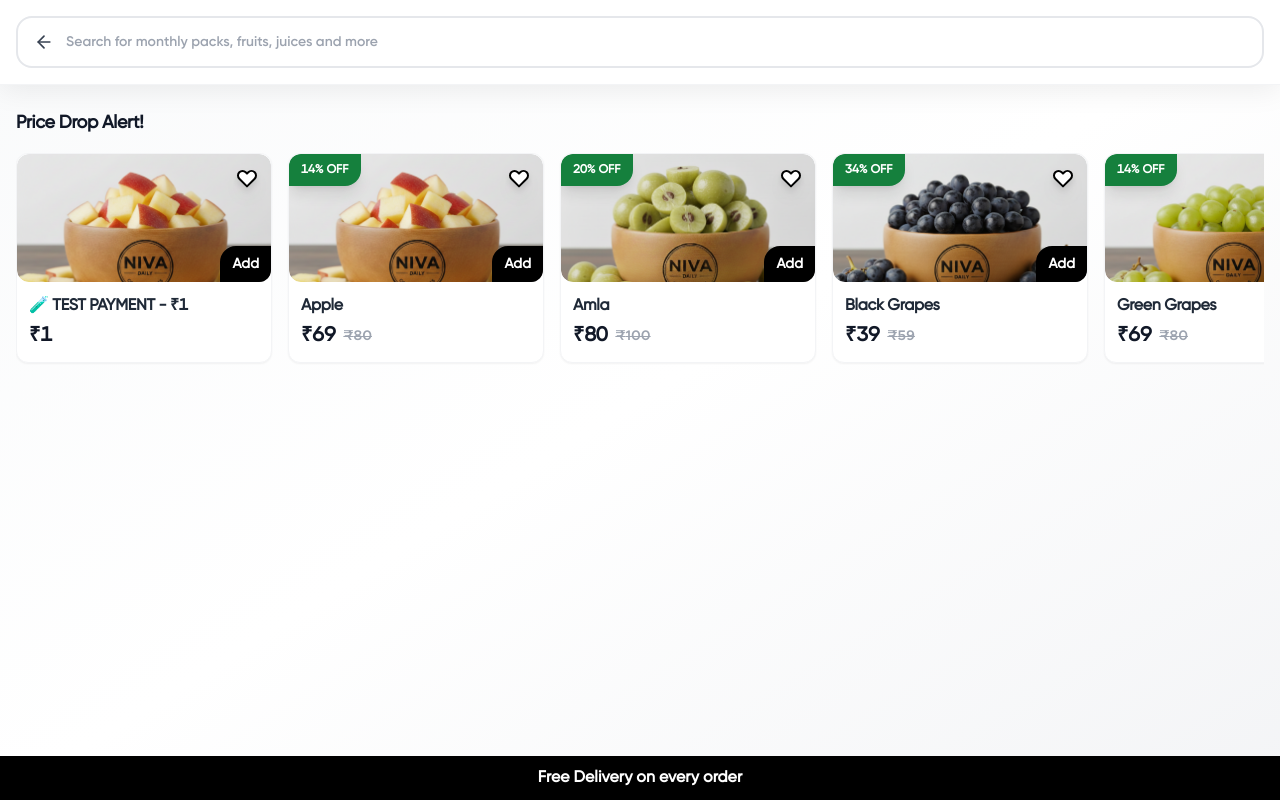
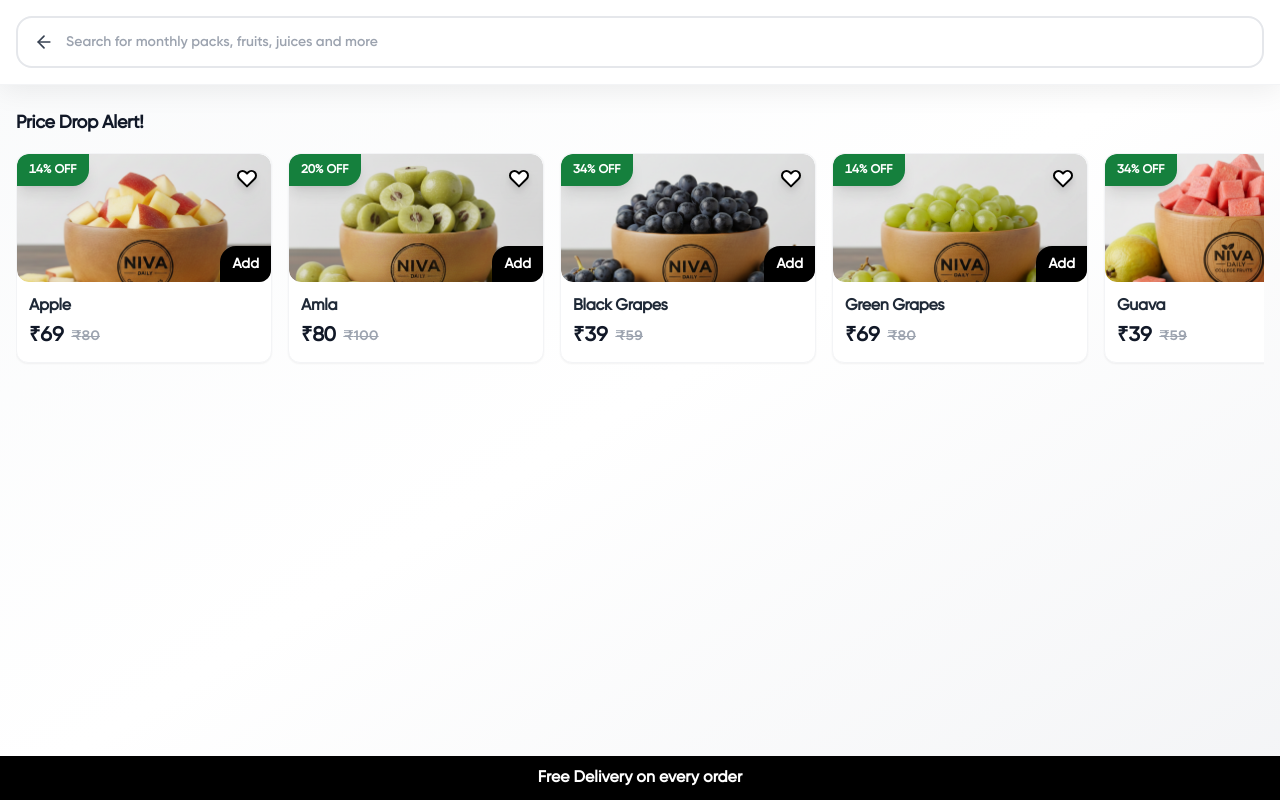
Before and after one commit to yaswanthkumarrayi/NIVA-Frontend, a React (Create React App) app: page /customer/search in a window 1280 px wide. Built offline with nearby package versions, Linux system fonts and the light colour scheme; the HTML template or start-up script is replaced by a standard one.

Commit message:
final for production

```diff
--- a/src/data/productsData.js
+++ b/src/data/productsData.js
@@ -1,16 +1,5 @@
 // Centralized product data - single source of truth
 export const fruits = [
-  {
-    id: 999,
-    name: '🧪 TEST PAYMENT - ₹1',
-    description: '⚡ LIVE MODE TEST - Use this to test Razorpay payment gateway',
-    price: 1,
-    originalPrice: 1,
-    image: '/fruits/apple.png',
-    category: 'Fresh Fruits',
-    type: 'fruit',
-    vitamin: 'Test'
-  },
   {
     id: 1,
     name: 'Apple',
--- a/src/pages/CartPage.js
+++ b/src/pages/CartPage.js
@@ -462,6 +462,18 @@ function CartPage() {
                   navigate('/customer/login');
                   return;
                 }
+                // Check if cart has only fruits and validate minimum 2 fruits requirement
+                const fruitItems = cartItems.filter(item => item.type === 'fruit');
+                const nonFruitItems = cartItems.filter(item => item.type !== 'fruit');
+
+                if (fruitItems.length > 0 && nonFruitItems.length === 0) {
+                  // Only fruits in cart - check minimum 2 fruits requirement
+                  const totalFruitQuantity = fruitItems.reduce((sum, item) => sum + (item.quantity || 1), 0);
+                  if (totalFruitQuantity < 2) {
+                    alert('At least 2 fruits are needed to place an order. Please add more fruits or increase the quantity.');
+                    return;
+                  }
+                }
                 navigate('/checkout');
               }}
               className="flex-1 bg-black hover:bg-gray-800 text-white py-4 rounded-xl font-bold transition-all shadow-md flex items-center justify-center gap-2"
--- a/src/pages/ProductDetailPage.js
+++ b/src/pages/ProductDetailPage.js
@@ -474,7 +474,7 @@ const ProductDetailPage = () => {
             <h2 className="text-lg font-bold text-gray-900 mb-3">Pack Details</h2>
             <div className="bg-gray-50 border border-gray-200 rounded-xl p-4 space-y-2">
               <p className="text-sm text-gray-700">
-                <span className="font-semibold">Duration:</span> {product.numberOfDays} {product.numberOfDays === 1 ? 'Day' : 'Days'}
+                <span className="font-semibold">Duration:</span> {product.numberOfDays === 30 ? '1 Month' : product.numberOfDays === 1 ? '1 Day' : `${product.numberOfDays} Days`}
               </p>
               <p className="text-sm text-gray-700">
                 <span className="font-semibold">Category:</span> {product.category}
```
